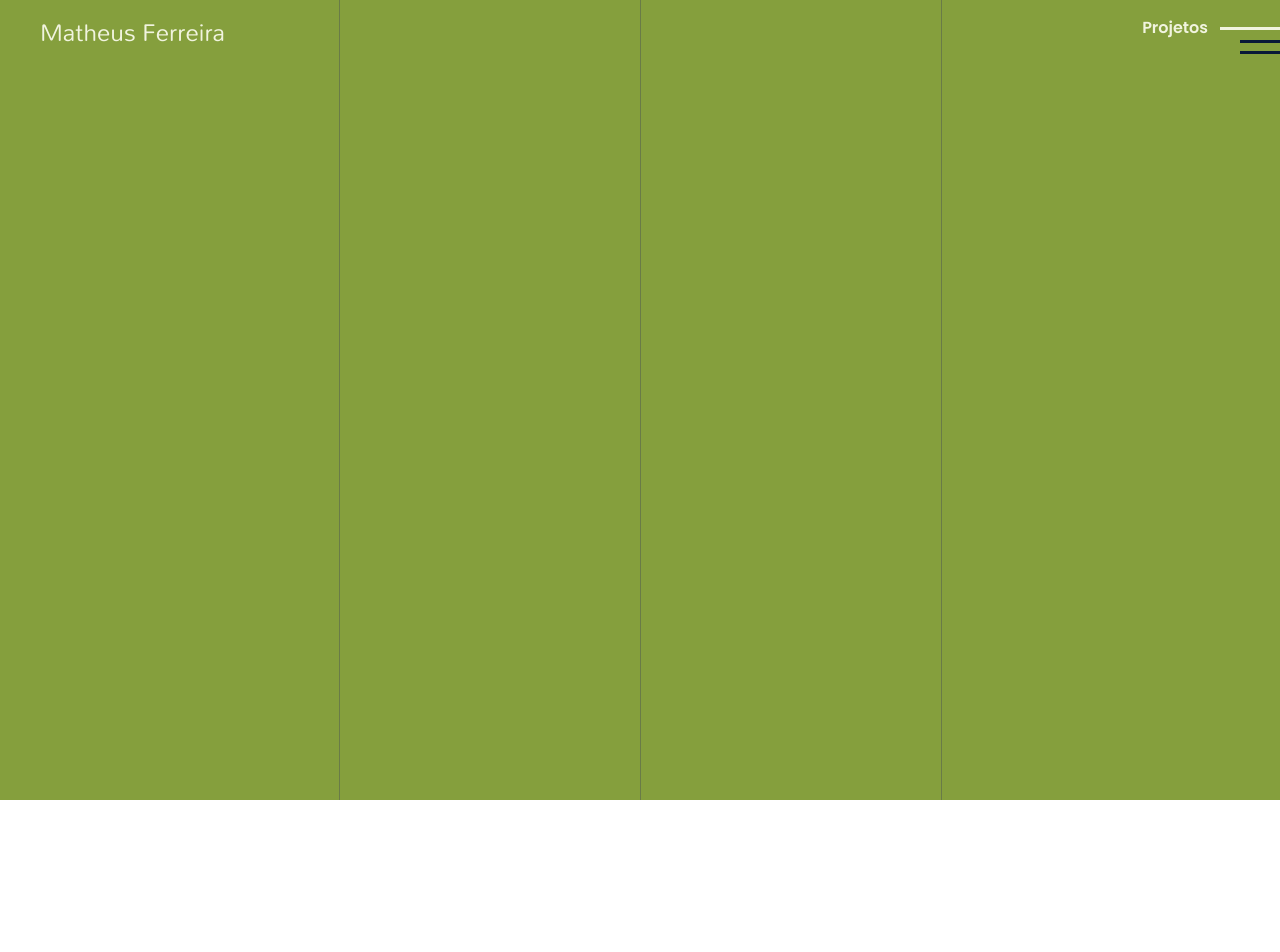
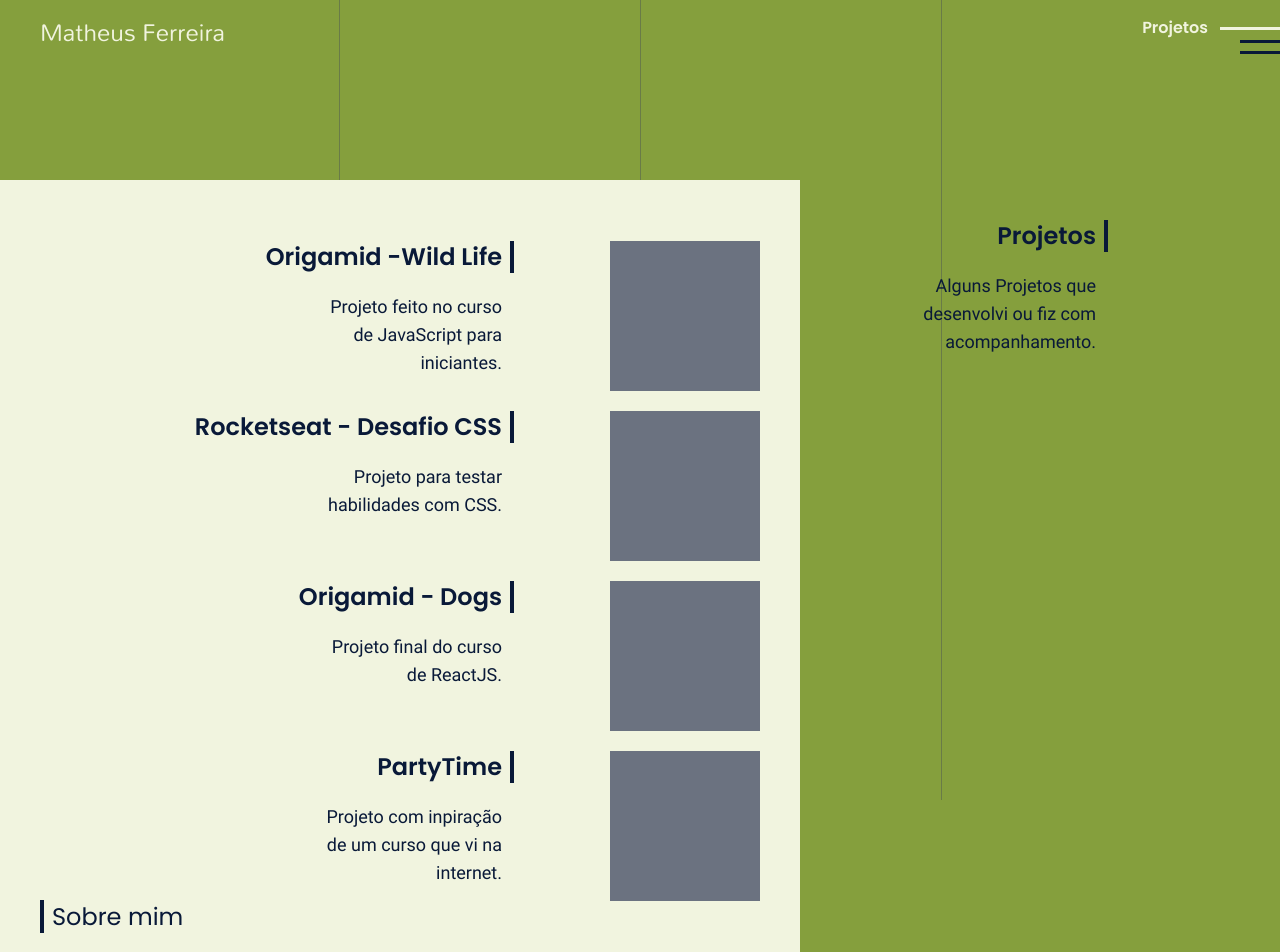
Before and after one commit to Ferreira-Matheus/My-portfolio, a React (Vite) app: page / in a window 1280 px wide. Shown: the top 952 px of the page. Before the commit the page ends 800 px from the top, so only its background shows below. Built offline with nearby package versions, Linux system fonts and the light colour scheme.

Commit message:
feat: finalization the of projects page

```diff
--- a/src/App.tsx
+++ b/src/App.tsx
@@ -1,15 +1,18 @@
+import Flag from "./components/accessories/flags/Flag"
 import { Header } from "./components/header/Header"
+import Home from "./pages/Home/Home"
 
 function App() {
 
   return (
-    <div className=" bg-Palette-1 box-border w-full h-screen relative grid">
-      <div className=" flex flex-row gap-[300px] absolute justify-self-center z-0">
+    <div className=" bg-Palette-1 box-border w-full h-full relative grid">
+      <div className=" flex flex-row gap-[300px] fixed justify-self-center z-0">
         <span className="w-[1px] h-screen bg-Palette-4/50"></span>
         <span className="w-[1px] h-screen bg-Palette-4/50"></span>
         <span className="w-[1px] h-screen bg-Palette-4/50"></span>
       </div>
       <Header/>
+      <Home/>
     </div>
   )
 }
--- /dev/null
+++ b/src/components/accessories/flags/Flag.tsx
@@ -0,0 +1,25 @@
+// import PropTypes from 'prop-types'
+
+interface flags {
+  title: string,
+  paragraph: string,
+}
+
+const Flag = ({ title, paragraph }: flags) => {
+  return (
+    <div className=" w-auto h-auto flex flex-col items-end">
+      <div className="flex flex-row-reverse gap-2">
+      <span className=" w-1 h-8 bg-Palette-3 block"></span>
+      <h3 className=" text-2xl font-PoppinsSemi text-Palette-3">{title}</h3>
+      </div>
+      <p className=" w-44 text-lg font-Roboto text-Palette-3 mr-3 mt-5 text-right ">{paragraph}</p>
+    </div>
+  )
+}
+
+// Flag.propTypes = {
+//   title: PropTypes.string.isRequired,
+//   paragraph: PropTypes.string.isRequired
+// }
+
+export default Flag
--- /dev/null
+++ b/src/components/accessories/thumb/Thumb.tsx
@@ -0,0 +1,17 @@
+import Flag from "../flags/Flag"
+
+interface objects {
+  title: string,
+  paragraph: string,
+}
+
+const Thumb = ({title,  paragraph}: objects) => {
+  return (
+    <div className=' flex'>
+      <Flag title={title} paragraph={paragraph}/>
+      <span className=" w-[150px] h-[150px] bg-gray-500 block ml-24"></span>
+    </div>
+  )
+}
+
+export default Thumb
--- a/src/components/projects/thumb/Thumb.tsx
+++ /dev/null
@@ -1,15 +0,0 @@
-interface title{
-  title: string
-}
-
-const Thumb = ({ title, ...props}: title) => {
-  return (
-    <div className="w-[250px] flex flex-col" {...props}>
-    <div className=" w-full  h-[250px] rounded-[20px] bg-slate-400">
-    </div>
-      <span className="text-gray-300 mt-8">{title}</span>
-    </div>
-  )
-}
-
-export default Thumb
--- /dev/null
+++ b/src/pages/Home/Home.tsx
@@ -0,0 +1,30 @@
+import Flag from "../../components/accessories/flags/Flag"
+import Thumb from "../../components/accessories/thumb/Thumb"
+
+const Home = () => {
+  return (
+    <>
+    <div className="z-10 flex py-[100px] w-full h-full">
+      <div className=" w-[800px] h-full bg-Palette-2 py-[3.8rem] px-10 flex flex-col">
+        <div className=" flex  flex-col items-end gap-5">
+        <Thumb title='Origamid -Wild Life' paragraph="Projeto feito no curso de JavaScript para iniciantes."/>
+        <Thumb title='Rocketseat - Desafio CSS' paragraph="Projeto para testar habilidades com CSS."/>
+        <Thumb title='Origamid - Dogs' paragraph="Projeto final do curso de ReactJS."/>
+        <Thumb title='PartyTime' paragraph="Projeto com inpiração de um curso que vi na internet."/>
+        </div>
+        <div>
+        <a href="/" className=" text-2xl text-Palette-3 font-Poppins border-l-4 border-Palette-3 pl-2">Sobre mim</a>
+        </div>
+      </div>
+      <div className=" ml-[120px] mt-10">
+      <Flag title="Projetos" paragraph="Alguns Projetos que desenvolvi ou fiz com acompanhamento."/>
+      </div>
+    </div>
+    <div className=" w-full text-center py-5">
+    <span className=" font-Poppins text-Palette-4 text-sm">Teteu © 2023</span>
+    </div>
+    </>
+  )
+}
+
+export default Home
```
